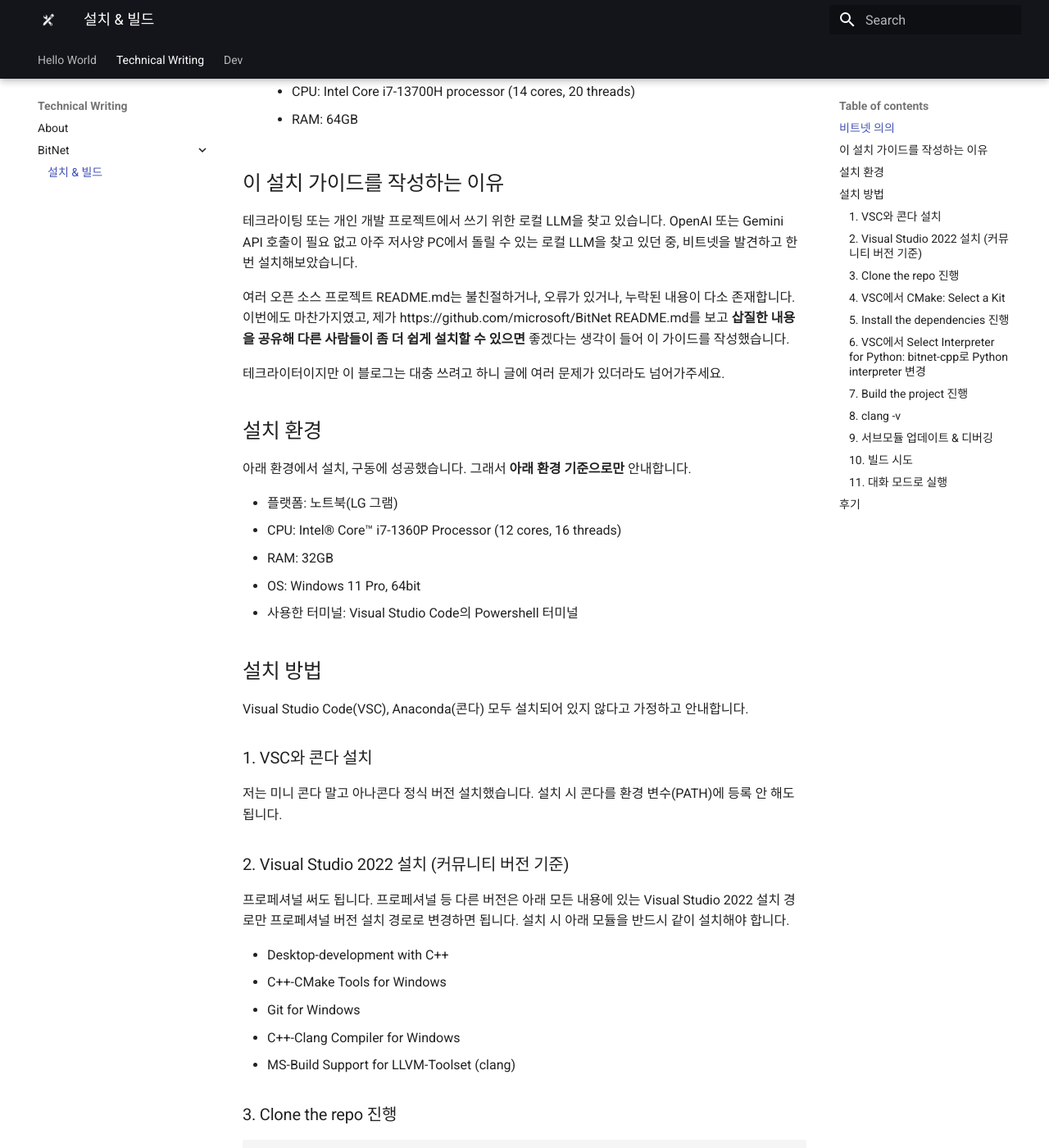
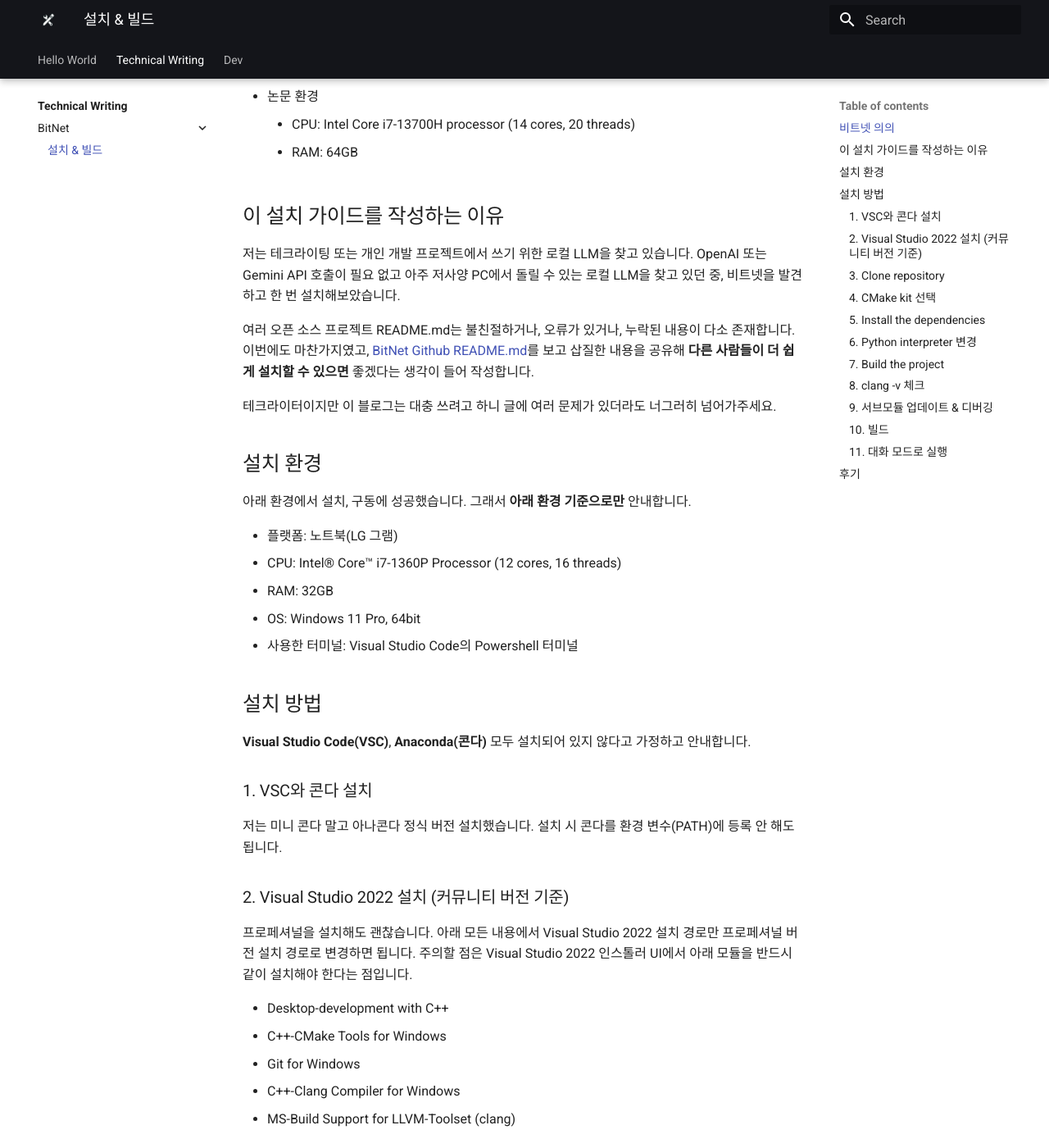
Before and after one commit to SkyDominator/SkyDominator.github.io, an MkDocs documentation site: the page built from docs/tw/bitnet-2025-04-25.md, in a window 1280 px wide and 1400 px high, scrolled down 674 px. Shown: the whole window at 82% size. Built offline with MkDocs 1.6.1 and Material for MkDocs 9.7.7, drawn with Linux system fonts in a browser that asks for light colours; some of the changed text lies outside the part shown.

Commit message:
업로드

````diff
--- a/docs/tw/bitnet-2025-04-25.md
+++ b/docs/tw/bitnet-2025-04-25.md
@@ -20,11 +20,11 @@
 
 ## 이 설치 가이드를 작성하는 이유
 
-테크라이팅 또는 개인 개발 프로젝트에서 쓰기 위한 로컬 LLM을 찾고 있습니다. OpenAI 또는 Gemini API 호출이 필요 없고 아주 저사양 PC에서 돌릴 수 있는 로컬 LLM을 찾고 있던 중, 비트넷을 발견하고 한 번 설치해보았습니다.
+저는 테크라이팅 또는 개인 개발 프로젝트에서 쓰기 위한 로컬 LLM을 찾고 있습니다. OpenAI 또는 Gemini API 호출이 필요 없고 아주 저사양 PC에서 돌릴 수 있는 로컬 LLM을 찾고 있던 중, 비트넷을 발견하고 한 번 설치해보았습니다.
 
-여러 오픈 소스 프로젝트 README.md는 불친절하거나, 오류가 있거나, 누락된 내용이 다소 존재합니다. 이번에도 마찬가지였고, 제가 https://github.com/microsoft/BitNet README.md를 보고 **삽질한 내용을 공유해 다른 사람들이 좀 더 쉽게 설치할 수 있으면** 좋겠다는 생각이 들어 이 가이드를 작성했습니다.
+여러 오픈 소스 프로젝트 README.md는 불친절하거나, 오류가 있거나, 누락된 내용이 다소 존재합니다. 이번에도 마찬가지였고, [BitNet Github README.md](https://github.com/microsoft/BitNet)를 보고 삽질한 내용을 공유해 **다른 사람들이 더 쉽게 설치할 수 있으면** 좋겠다는 생각이 들어 작성합니다.
 
-테크라이터이지만 이 블로그는 대충 쓰려고 하니 글에 여러 문제가 있더라도 넘어가주세요.
+테크라이터이지만 이 블로그는 대충 쓰려고 하니 글에 여러 문제가 있더라도 너그러히 넘어가주세요.
 
 ## 설치 환경
 
@@ -38,7 +38,7 @@
 
 ## 설치 방법
 
-Visual Studio Code(VSC), Anaconda(콘다) 모두 설치되어 있지 않다고 가정하고 안내합니다.
+**Visual Studio Code(VSC)**, **Anaconda(콘다)** 모두 설치되어 있지 않다고 가정하고 안내합니다.
 
 ### 1. VSC와 콘다 설치
 
@@ -46,7 +46,7 @@
 
 ### 2. Visual Studio 2022 설치 (커뮤니티 버전 기준)
 
-프로페셔널 써도 됩니다. 프로페셔널 등 다른 버전은 아래 모든 내용에 있는 Visual Studio 2022 설치 경로만 프로페셔널 버전 설치 경로로 변경하면 됩니다. 설치 시 아래 모듈을 반드시 같이 설치해야 합니다.
+프로페셔널을 설치해도 괜찮습니다. 아래 모든 내용에서 Visual Studio 2022 설치 경로만 프로페셔널 버전 설치 경로로 변경하면 됩니다. 주의할 점은 Visual Studio 2022 인스톨러 UI에서 아래 모듈을 반드시 같이 설치해야 한다는 점입니다.
 
 * Desktop-development with C++
 * C++-CMake Tools for Windows
@@ -54,18 +54,18 @@
 * C++-Clang Compiler for Windows
 * MS-Build Support for LLVM-Toolset (clang)
 
-### 3. Clone the repo 진행
+### 3. Clone repository
 
 ```powershell
 git clone --recursive https://github.com/microsoft/BitNet.git
 cd BitNet
 ```
 
-### 4. VSC에서 CMake: Select a Kit
+### 4. CMake kit 선택
 
 VSC에서 **Ctrl + Shift + P** 누르고 CMake: Select a Kit: Clang 19.1.1 (MSVC CLI) - x86 for MSVC 17.x.x 선택합니다. 선택하면 build VSC 빌드 설정 진행하면서 *src/CMakeLists.txt*에서 발생하던 이슈 사라집니다.
 
-### 5. Install the dependencies 진행
+### 5. Install the dependencies
 
 ```powershell
 # (Recommended) Create a new conda environment
@@ -75,21 +75,34 @@
 pip install -r requirements.txt
 ```
 
-### 6. VSC에서 Select Interpreter for Python: bitnet-cpp로 Python interpreter 변경
+### 6. Python interpreter 변경
 
 VSC에서 **Ctrl + Shift + P** 누르고 Select Interpreter for Python: bitnet-cpp로 Python interpreter 변경합니다.
 
-### 7. Build the project 진행
+변경 후 콘다 가상 환경이 잘 활성화되었는지 확인합니다.
+
+```powershell
+conda env list
+```
+<br>
+아래와 같이 bitnet-cpp 가상 환경이 활성화되어 있어야 합니다.
+
+```powershell
+base                     C:\Users\raykim\anaconda3
+bitnet-cpp            *  C:\Users\raykim\anaconda3\envs\bitnet-cpp
+```
+
+### 7. Build the project
 
 ```powershell
 huggingface-cli download microsoft/BitNet-b1.58-2B-4T-gguf --local-dir models/BitNet-b1.58-2B-4T
 Import-Module "C:\Program Files\Microsoft Visual Studio\2022\Community\Common7\Tools\Microsoft.VisualStudio.DevShell.dll"
 Enter-VsDevShell -SkipAutomaticLocation -DevCmdArguments "-arch=x64 -host_arch=x64"
 ```
-
+<br>
 겨우 2B 모델 써봤자 무쓸모라고 판단되시면 huggingface-cli 커맨드에서 모델명 다른 거로 바꾸셔도 됩니다만, 여기선 2B 모델로 안내합니다.
 
-### 8. clang -v
+### 8. clang -v 체크
 
 ```powershell
 clang -v
@@ -111,7 +124,7 @@
 ```powershell
 git submodule update --remote --merge 3rdparty/llama.cpp
 ```
-
+<br>
 그리고 다음 파일에 `#include <chrono>` 추가합니다.
 
 1. 3rdparty\llama.cpp\common\common.cpp
@@ -120,7 +133,7 @@
 4. 3rdparty\llama.cpp\examples\imatrix\imatrix.cpp
 5. 3rdparty\llama.cpp\examples\perplexity\perplexity.cpp
 
-### 10. 빌드 시도
+### 10. 빌드
 
 ```powershell
 python setup_env.py -md models/BitNet-b1.58-2B-4T -q i2_s
@@ -136,4 +149,4 @@
 
 ## 후기
 
-개인 목적으로 실제 사용하려면 Llama3-8B-1.58-100B-tokens를 받아서 테스트해봐야 할 것 같습니다. 다음에는 노트북용 RTX 4060에서도 돌아가게 만들었다는 [Gemma 3 QAT](https://developers.googleblog.com/en/gemma-3-quantized-aware-trained-state-of-the-art-ai-to-consumer-gpus/)를 돌려보겠습니다.
+쓸 만한 지 아닌지는 Llama3-8B-1.58-100B-tokens를 받아서 테스트해봐야 할 것 같습니다. 다음에는 노트북용 RTX 4060에서도 돌아가게 만들었다는 [Gemma 3 QAT](https://developers.googleblog.com/en/gemma-3-quantized-aware-trained-state-of-the-art-ai-to-consumer-gpus/)를 테스트해볼 예정입니다.
--- a/mkdocs.yml
+++ b/mkdocs.yml
@@ -14,10 +14,34 @@
   name: material
   logo: "images/logo.png"
   custom_dir: overrides
+  font:
+    text: Roboto
+    code: Roboto Mono
   features:
+    - navigation.tabs.sticky
+    - content.action.edit
+    - content.action.view
+    - content.code.annotate
+    - content.code.copy
+    - content.code.select #240319
+    - content.tabs.link #240319
+    - content.tooltips
+    # - header.autohide
+    # - navigation.expand
+    # - navigation.footer
+    - navigation.indexes
+    - navigation.instant
+    # - navigation.prune
+    # - navigation.sections
     - navigation.tabs
-    - navigation.tabs.sticky
-
+    - navigation.top
+    - navigation.tracking
+    - navigation.path
+    - search.highlight
+    - search.share
+    - search.suggest
+    - toc.follow
+    # - toc.integrate #240319
   palette:
     primary: "black"
     accent: "blue"
````
Also changed, not shown: 1 other file.
